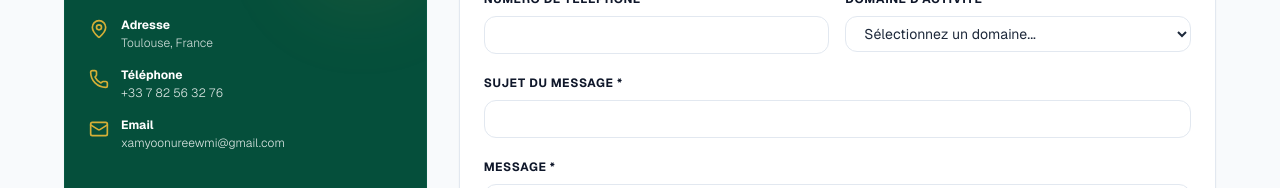
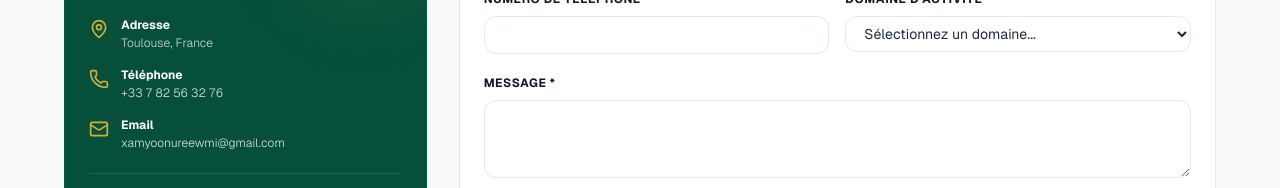
Before and after one commit to papemor94/xam-yoonu-reew-mi, a Next.js app: page /contact in a window 1280 px wide. Shown: the part 607-795 px from the top of the page. Built offline with nearby package versions, Linux system fonts and the light colour scheme; no server answers.

Commit message:
fix: remove subject field from contact form and automate it on submission

```diff
--- a/app/(public)/contact/page.tsx
+++ b/app/(public)/contact/page.tsx
@@ -27,7 +27,6 @@ export default function ContactPage() {
     } else if (!/\S+@\S+\.\S+/.test(formData.email)) {
       tempErrors.email = "L'adresse email n'est pas valide.";
     }
-    if (!formData.subject.trim()) tempErrors.subject = "Le sujet est obligatoire.";
     if (!formData.message.trim()) tempErrors.message = "Le message est obligatoire.";
     setErrors(tempErrors);
     return Object.keys(tempErrors).length === 0;
@@ -47,7 +46,7 @@ export default function ContactPage() {
           email: formData.email,
           phone: formData.phone || undefined,
           activitySector: formData.activitySector || undefined,
-          subject: formData.subject,
+          subject: formData.isMembershipRequest ? "Demande d'adhésion" : "Message de contact",
           message: formData.message,
           status: "Nouveau",
           createdAt: formattedDate,
@@ -255,24 +254,6 @@ export default function ContactPage() {
                   </div>
                 </div>
 
-                {/* Subject */}
-                <div className="space-y-1.5">
-                  <label className="text-xs font-bold text-xyrm-slate-700 uppercase tracking-wider">
-                    Sujet du Message *
-                  </label>
-                  <input
-                    type="text"
-                    name="subject"
-                    value={formData.subject}
-                    onChange={handleChange}
-                    className={`w-full rounded-xl border py-2 px-3.5 text-sm focus:outline-none focus:ring-1 ${
-                      errors.subject
-                        ? "border-rose-300 focus:border-rose-500 focus:ring-rose-500"
-                        : "border-xyrm-slate-200 focus:border-xyrm-green-primary focus:ring-xyrm-green-primary"
-                    }`}
-                  />
-                  {errors.subject && <p className="text-xxs font-bold text-rose-600">{errors.subject}</p>}
-                </div>
 
                 {/* Message Text area */}
                 <div className="space-y-1.5">
```
